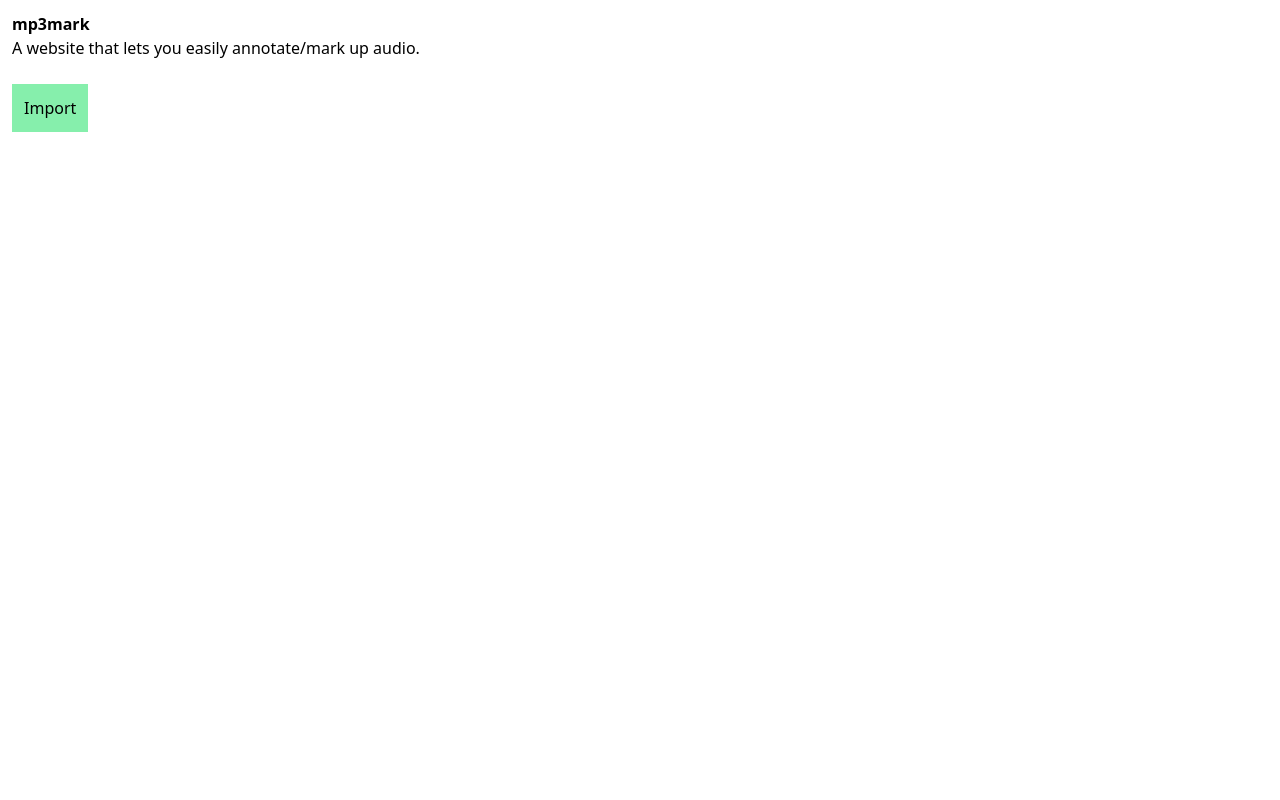
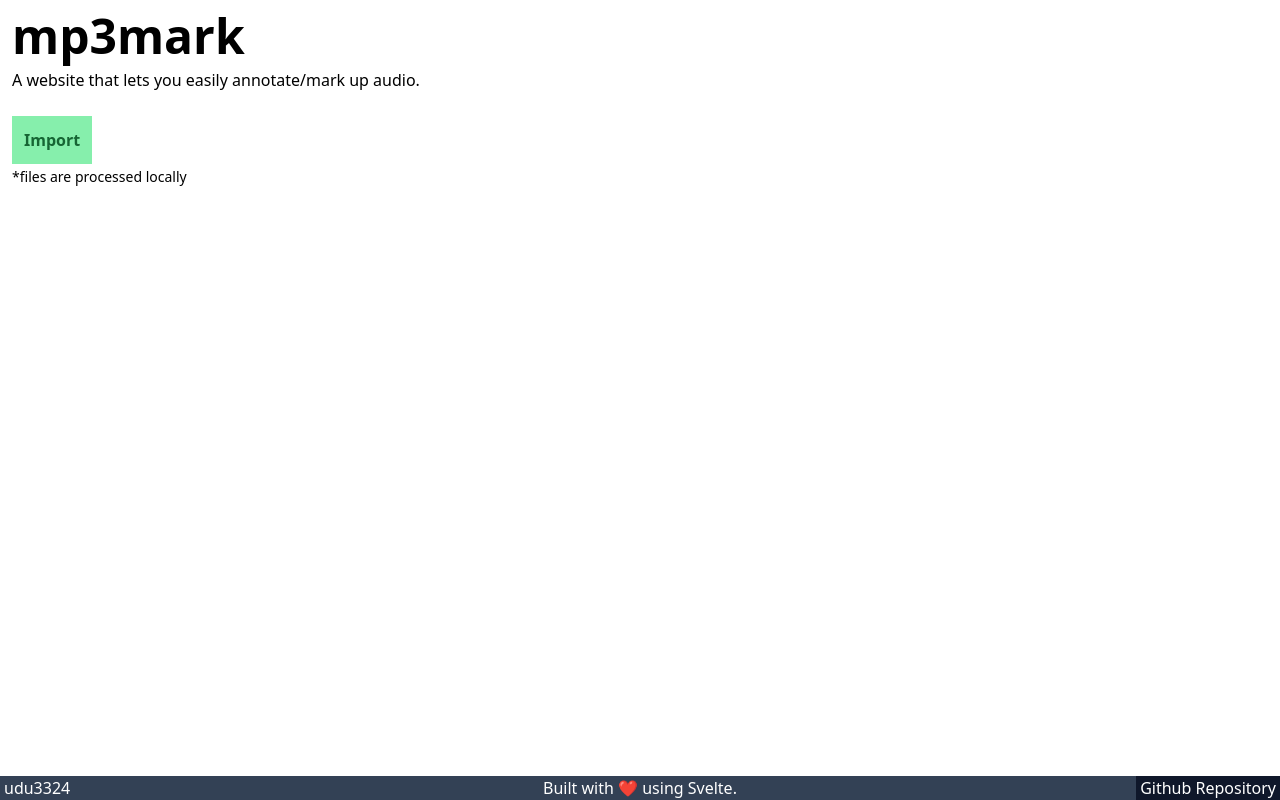
Before and after one commit to udu3324/mp3mark, a SvelteKit app: page / in a window 1280 px wide. Built offline with nearby package versions, Linux system fonts and the light colour scheme.

Commit message:
better front page and footer

```diff
--- a/src/routes/+page.svelte
+++ b/src/routes/+page.svelte
@@ -2,9 +2,11 @@
     import { goto } from '$app/navigation'
     import { db } from "$lib/db.js"
 	import Loader from "./editor/Loader.svelte";
+	import Footer from './Footer.svelte';
     import Import from "./Import.svelte";
 
     let importVisible = "hidden"
+    let importButton = ""
     let inputFileName = ""
 
     let files
@@ -17,6 +19,7 @@
 
             inputFileName = files[0].name
             importVisible = ""
+            importButton = "hidden"
         }
     }
 
@@ -55,26 +58,31 @@
     }
 </script>
 
-<Import bind:files={files} bind:visible={importVisible} bind:fileName={inputFileName}/>
-
 <svelte:head>
     <title>mp3mark</title>
 </svelte:head>
 
 <div class="w-screen h-screen bg-white">
     <div class="p-3">
-        <b>mp3mark</b>
-        <p>A website that lets you easily annotate/mark up audio.</p>
+        <b class="text-5xl">mp3mark</b>
+        <p class="pt-2">A website that lets you easily annotate/mark up audio.</p>
 
         <input id="fileInput" bind:this={fileInput} bind:files class="hidden"  type="file" name="file" accept="audio/mp3, audio/flac, audio/wav">
         <br>
-        <button class="p-3 bg-green-300" onclick={select}>Import</button>
+        <Import bind:files={files} bind:visible={importVisible} bind:fileName={inputFileName}/>
+        <div class="{importButton}">
+            <button class="p-3 bg-green-300 text-green-800 font-bold" onclick={select}>Import</button>
+            <br>
+            <span class="text-sm">*files are processed locally</span>
+        </div>
     </div>
-    <div class="pl-3 {hiddenClass}">
+    <div class="pl-3 pt-5 {hiddenClass}">
         <Loader bind:empty={hideLoader} bind:loadingID={projectID}/>
     </div>
 </div>
 
+<Footer/>
+
 <style lang="postcss">
 
 </style>
--- /dev/null
+++ b/src/routes/Footer.svelte
@@ -0,0 +1,13 @@
+<script>
+    function open() {
+        window.open("https://github.com/udu3324/mp3mark", "_blank")
+    }
+</script>
+
+<div class="fixed bottom-0 w-screen h-6 z-20 bg-slate-700 text-white text-center">
+    <span class="fixed px-1 left-0">udu3324</span>
+
+    <span>Built with ❤️ using Svelte. </span>
+
+    <button on:click={open} class="fixed right-0 bg-slate-900 px-1">Github Repository</button>
+</div>
--- a/src/routes/Import.svelte
+++ b/src/routes/Import.svelte
@@ -136,42 +136,39 @@
 
 </div>
 
-<div class="{visible} bg-orange-300 p-3">
-    <p>
-        <Fa icon={faCog}/>
-        Importing "{fileName}"..
-    </p>
-
-    <h>Project Name -</h>
-    <input bind:value={projectName} type="text" maxlength="22" placeholder="name">
-
-    <br>
-
-    <h>BPM -</h>
-    <input bind:value={bpm} type="text" maxlength="3" placeholder="180">
-
-    <br>
-
-    <h>Time Signature</h>
+<div class="{visible} bg-orange-300 w-96">
+    <div class="flex p-3 bg-orange-400">
+        <Fa class="animate-spin delay-1000 text-2xl" icon={faCog}/>
+        <span class="pl-3">Importing "{fileName}"..</span>
+    </div>
+    <div class="p-3">
+        <div class="flex border-b-2 border-orange-300">
+            <p class="bg-orange-300 p-1">Project Name - </p>
+            <input bind:value={projectName} class="p-1 h-8 w-44" type="text" maxlength="22" placeholder="name">
+        </div>
+        <div class="flex border-b-2 border-orange-300">
+            <p  class="bg-orange-300 p-1">BPM - </p>
+            <input bind:value={bpm} class="p-1 h-8 w-10" type="text" maxlength="3" placeholder="180">
+        </div>
+        <div class="flex">
+            <p class="bg-orange-300 p-1">Time Signature - </p>
 
             <button on:click={beatUp} class="signature-button"><Fa icon={faArrowUp}/></button>
             <button on:click={beatDown} class="signature-button"><Fa icon={faArrowDown}/></button>
 
-    <span class="bg-white py-2">{beat}/{note}</span>
+            <p class="bg-white h-8 p-1">{beat}/{note}</p>
 
             <button on:click={noteUp} class="signature-button"><Fa icon={faArrowUp}/></button>
             <button on:click={noteDown} class="signature-button"><Fa icon={faArrowDown}/></button>
-    <br>
+        </div>
 
         <button on:click={openEditor} disabled={disableSubmit} class="mt-3 p-3 bg-orange-400">Open in Editor</button>
         <p>{status}</p>
-
+    </div>
 </div>
 
 <style lang="postcss">
     .signature-button {
-        @apply bg-white p-2;
+        @apply bg-white p-2 h-8;
     }
-
-
 </style>
```
Also changed, not shown: 1 other file (tests, documents, lock files or other folders). Lines whose indentation alone changed are shown as unchanged.
